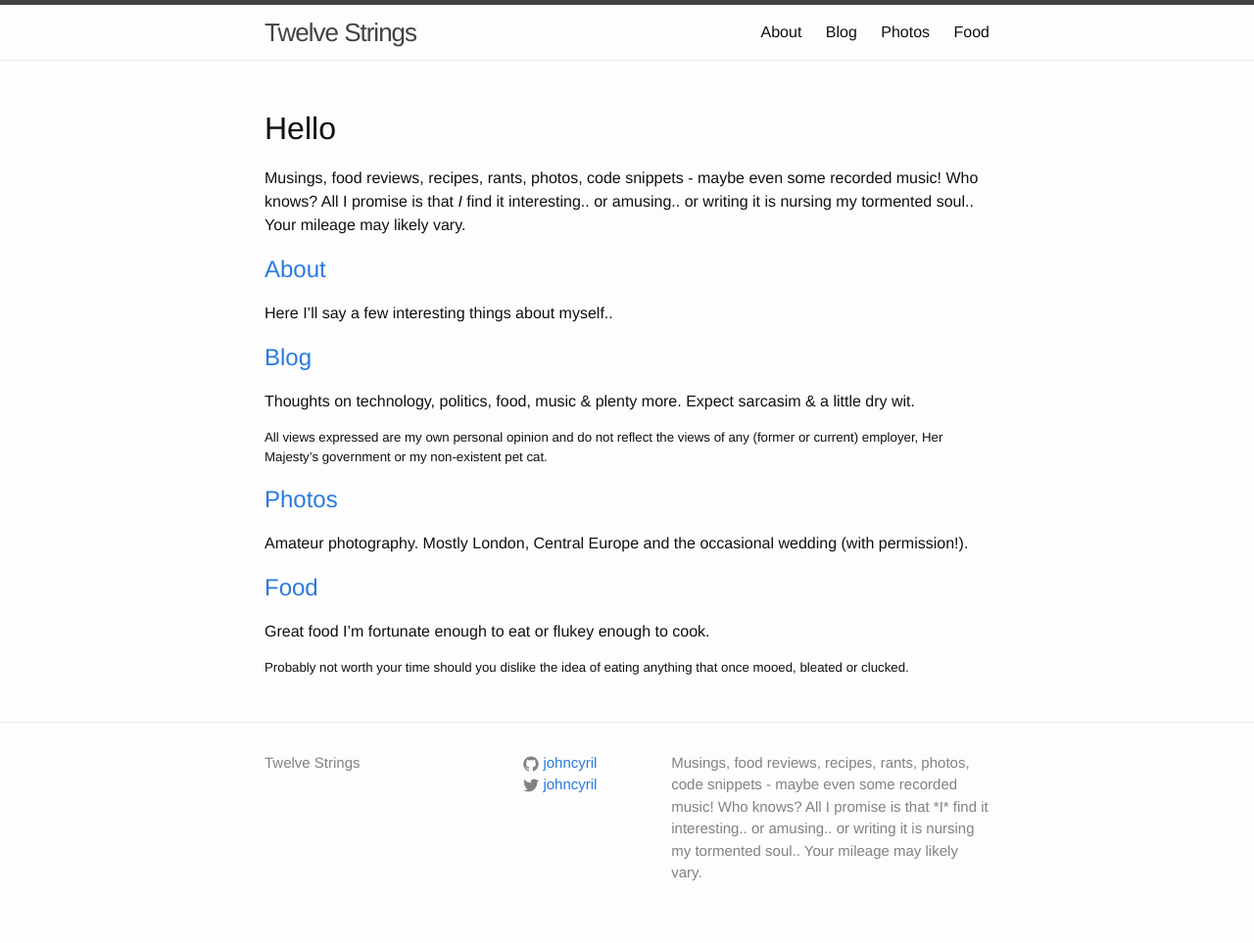
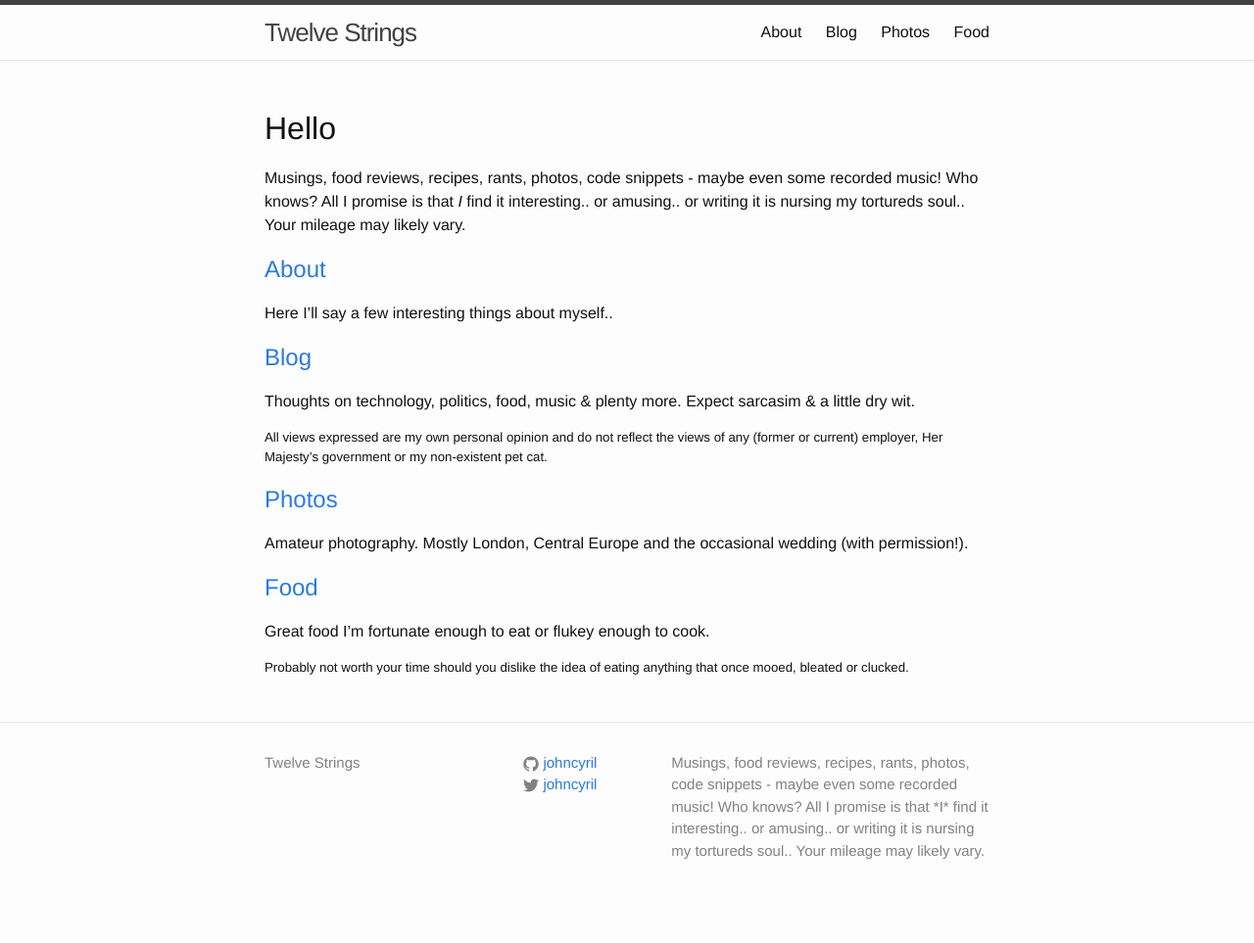
Before and after one commit to johncyril/johncyril.github.io, a Jekyll site: the page built from index.markdown, in a window 1280 px wide. Shown: the whole page at 98% size. Built offline with Jekyll 4.4.1, drawn with Linux system fonts in a browser that asks for light colours; after the commit the page ends 940 px from its top, so only the background shows below that.

Commit message:
Updated descrtiption

```diff
--- a/_config.yml
+++ b/_config.yml
@@ -10,7 +10,7 @@
 # email: john [at] johncyril [dot] com
 description: > # this means to ignore newlines until "baseurl:"
   Musings, food reviews, recipes, rants, photos, code snippets - maybe even some recorded music!
-  Who knows? All I promise is that *I* find it interesting.. or amusing.. or writing it is nursing my tormented soul.. Your mileage may likely vary.
+  Who knows? All I promise is that *I* find it interesting.. or amusing.. or writing it is nursing my tortureds soul.. Your mileage may likely vary.
 baseurl: "" # the subpath of your site, e.g. /blog
 url: "http://johncyril.com" # the base hostname & protocol for your site
 twitter_username: johncyril
```
